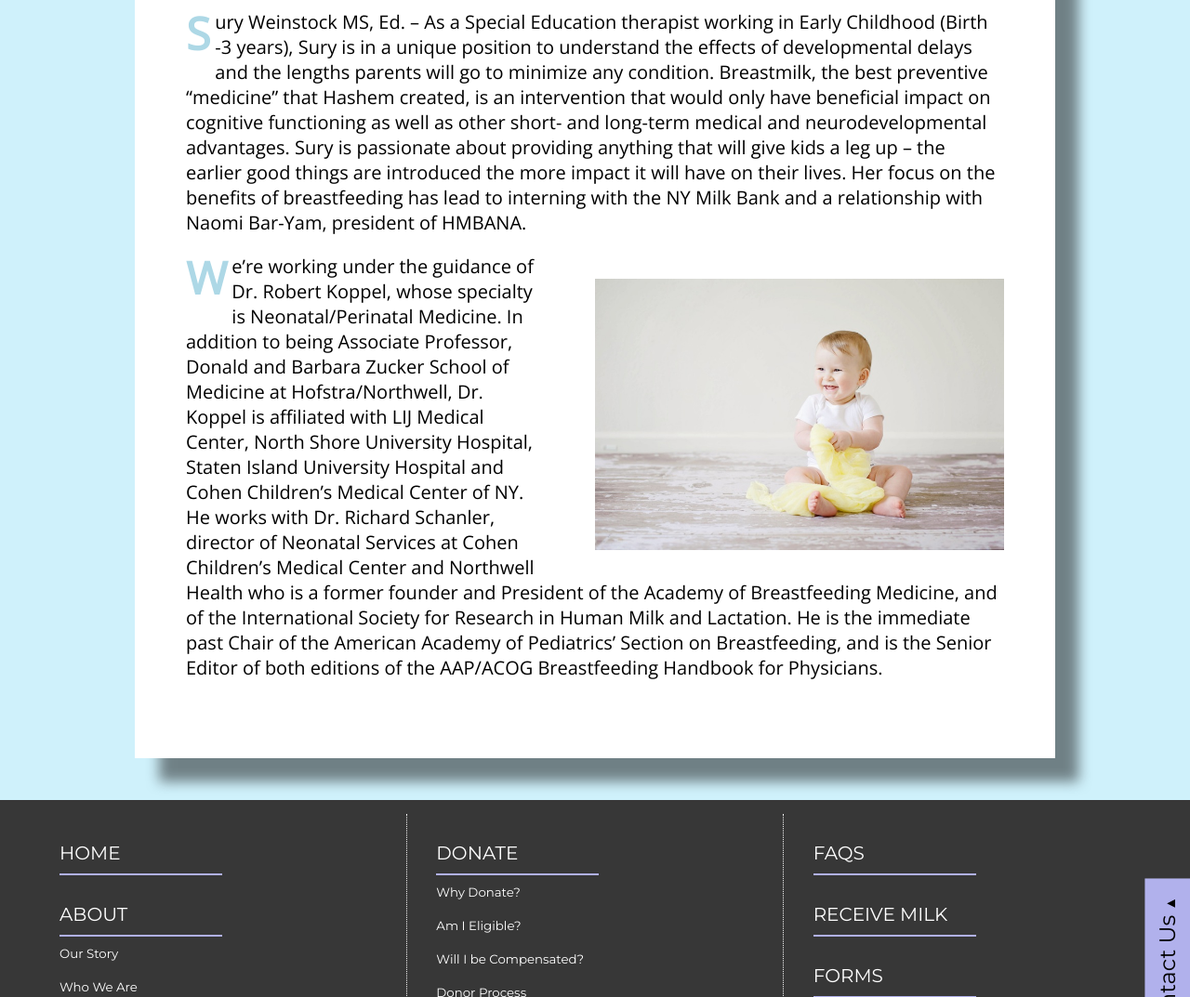
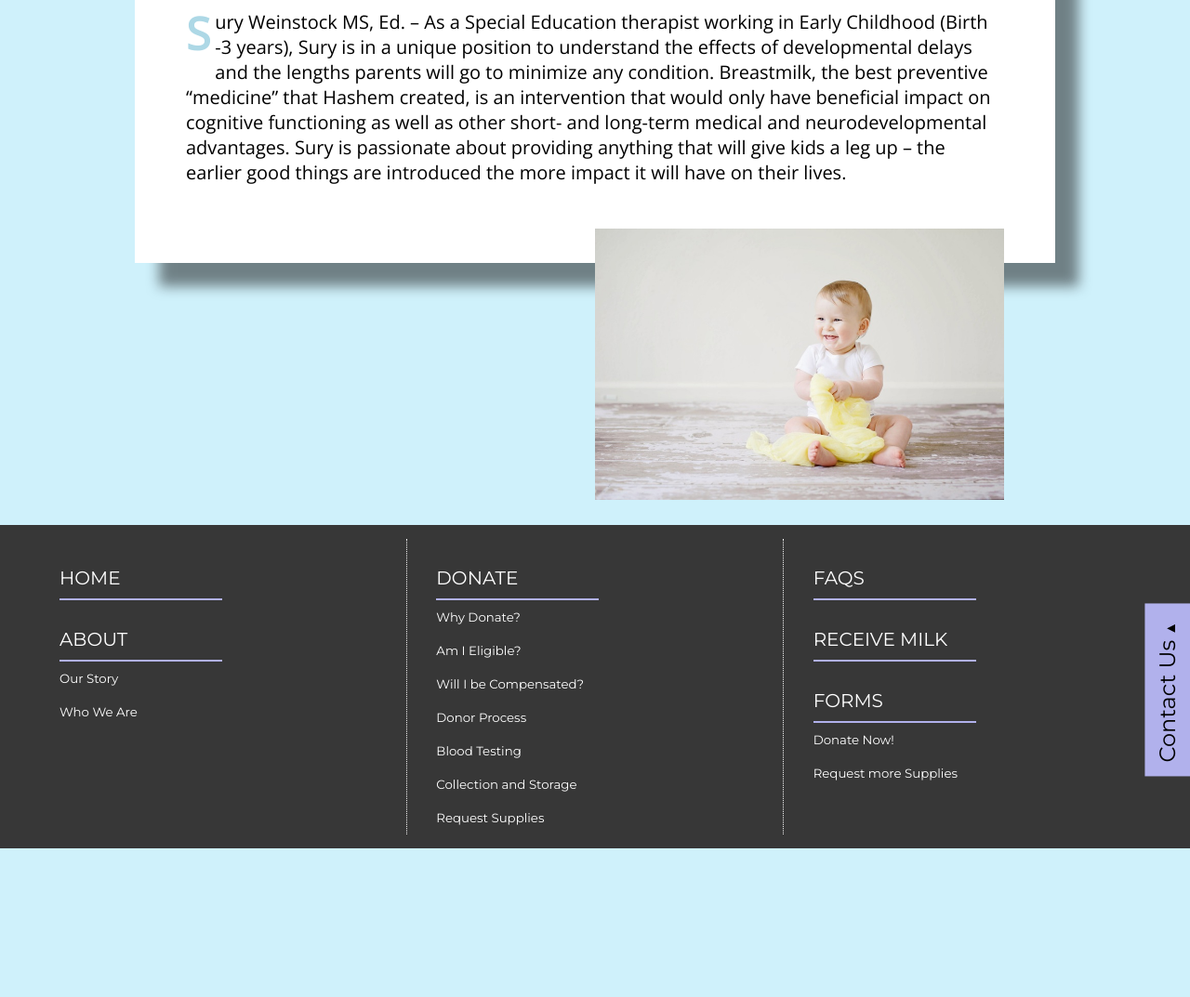
Before and after one commit to YonahKarp/YochevedsGift, a plain HTML site: page about.html in a window 1280 px wide. Shown: the part 3131-4204 px from the top of the page at 93% size. After the commit the page ends 4044 px from the top, so only its background shows below. Drawn offline with nearby package versions, Linux system fonts and the light colour scheme.

Commit message:
Update about.html

```diff
--- a/about.html
+++ b/about.html
@@ -132,27 +132,12 @@
 
 
 
-                    Her focus on the benefits of breastfeeding has lead to interning with the NY Milk Bank
-                    and a relationship with Naomi Bar-Yam, president of HMBANA.
+
                 </p>
                 <img class="right imgHalf" src="./img/sittingBaby.jpeg"/>
 
 
-                <p>
-                    <span class="large">W</span>e’re working under the guidance of Dr. Robert Koppel,
-                    whose specialty is Neonatal/Perinatal Medicine.
-                    In addition to being Associate Professor, Donald and Barbara Zucker School
-                    of Medicine at Hofstra/Northwell, Dr. Koppel is affiliated with
-                    LIJ Medical Center, North Shore University Hospital, Staten Island University Hospital
-                    and Cohen Children’s Medical Center of NY. He works with Dr. Richard Schanler,
-                    director of Neonatal Services at Cohen Children’s Medical Center and Northwell Health
-                    who is a former founder and President of the Academy of Breastfeeding Medicine,
-                    and of the International Society for Research in Human Milk and Lactation.
-                    He is the immediate past Chair of the American Academy of Pediatrics’ Section
-                    on Breastfeeding, and is the Senior Editor of both editions of the AAP/ACOG
-                    Breastfeeding Handbook for Physicians.
 
-                </p>
             </div>
         </div>
     </div>
```
